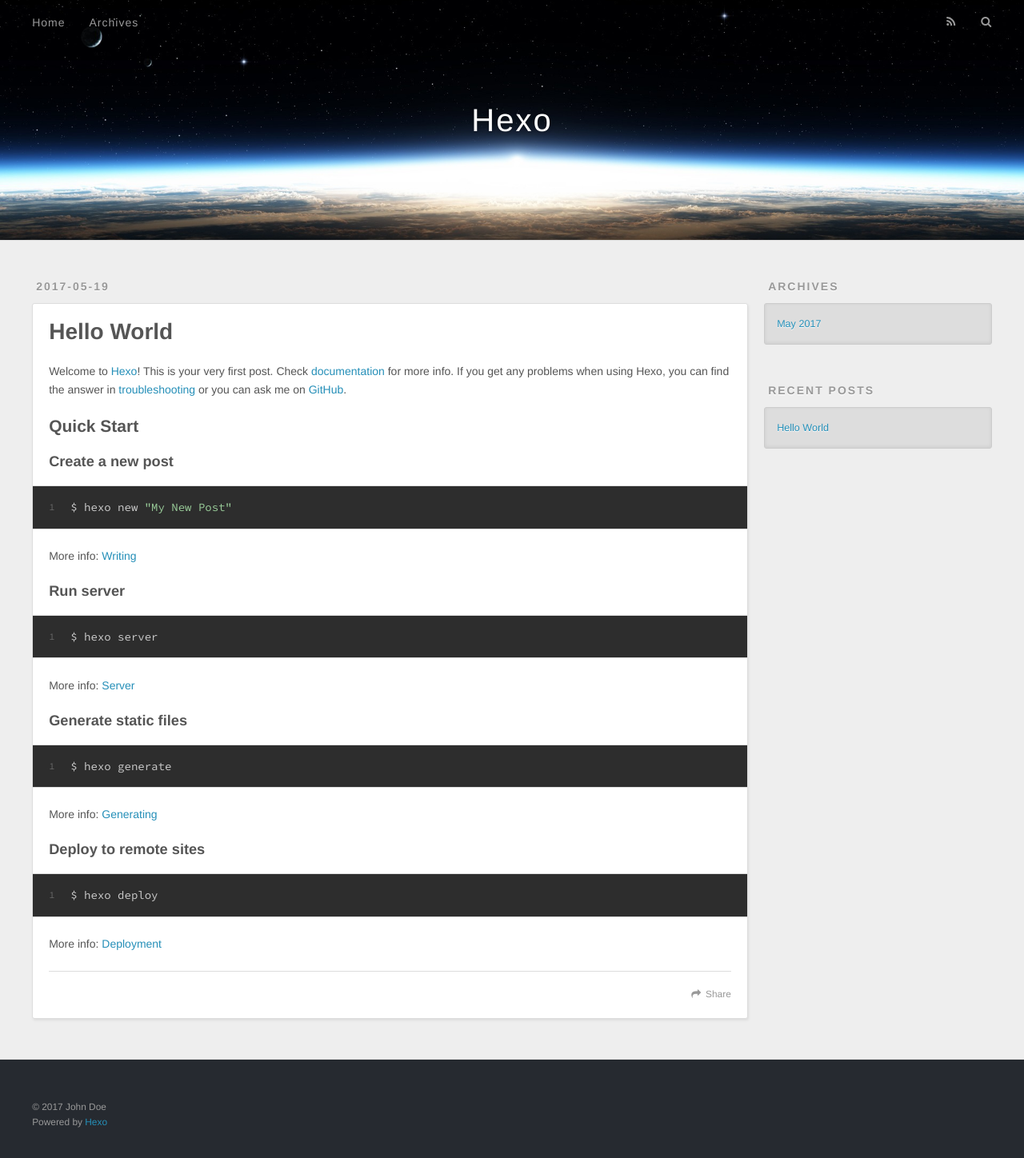
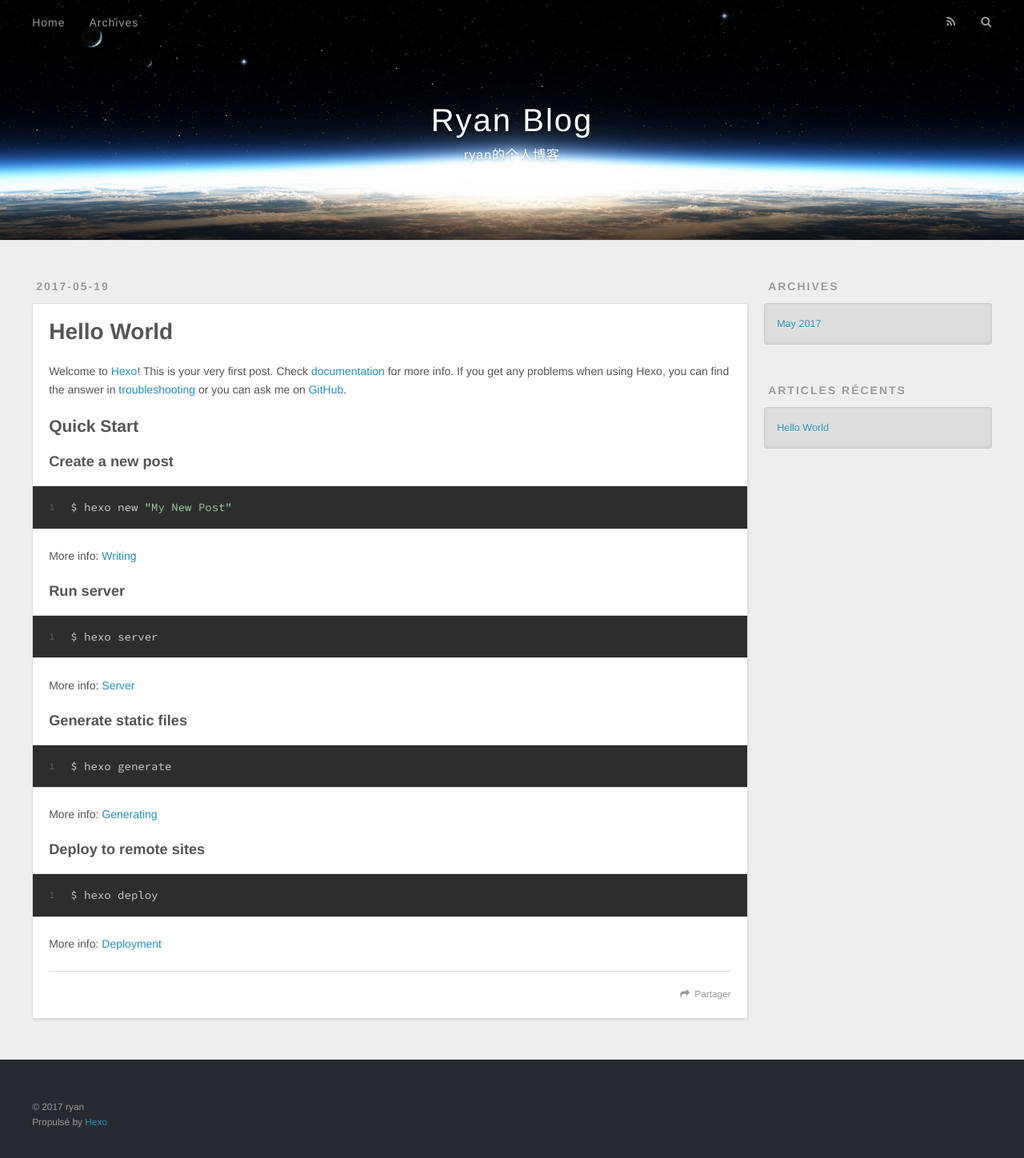
Before and after one commit to sunryan/sunryan.github.io, a plain HTML site: page index.html in a window 1280 px wide. Shown: the whole page at 80% size. Drawn offline with nearby package versions, Linux system fonts and the light colour scheme.

Commit message:
Site updated: 2017-05-19 15:03:50

```diff
--- a/index.html
+++ b/index.html
@@ -3,16 +3,16 @@
 <head>
   <meta charset="utf-8">
 
-  <title>Hexo</title>
+  <title>Ryan Blog</title>
   <meta name="viewport" content="width=device-width, initial-scale=1, maximum-scale=1">
   <meta property="og:type" content="website">
-<meta property="og:title" content="Hexo">
-<meta property="og:url" content="http://yoursite.com/index.html">
-<meta property="og:site_name" content="Hexo">
+<meta property="og:title" content="Ryan Blog">
+<meta property="og:url" content="https://sunryan.github.io/index.html">
+<meta property="og:site_name" content="Ryan Blog">
 <meta name="twitter:card" content="summary">
-<meta name="twitter:title" content="Hexo">
+<meta name="twitter:title" content="Ryan Blog">
 
-    <link rel="alternate" href="/atom.xml" title="Hexo" type="application/atom+xml">
+    <link rel="alternate" href="/atom.xml" title="Ryan Blog" type="application/atom+xml">
 
 
     <link rel="icon" href="/favicon.png">
@@ -33,8 +33,12 @@
   <div id="header-outer" class="outer">
     <div id="header-title" class="inner">
       <h1 id="logo-wrap">
-        <a href="/" id="logo">Hexo</a>
+        <a href="/" id="logo">Ryan Blog</a>
       </h1>
+
+        <h2 id="subtitle-wrap">
+          <a href="/" id="subtitle">ryan的个人博客</a>
+        </h2>
 
     </div>
     <div id="header-inner" class="inner">
@@ -48,12 +52,12 @@
       </nav>
       <nav id="sub-nav">
 
-          <a id="nav-rss-link" class="nav-icon" href="/atom.xml" title="RSS Feed"></a>
+          <a id="nav-rss-link" class="nav-icon" href="/atom.xml" title="Flux RSS"></a>
 
-        <a id="nav-search-btn" class="nav-icon" title="Search"></a>
+        <a id="nav-search-btn" class="nav-icon" title="Rechercher"></a>
       </nav>
       <div id="search-form-wrap">
-        <form action="//google.com/search" method="get" accept-charset="UTF-8" class="search-form"><input type="search" name="q" class="search-form-input" placeholder="Search"><button type="submit" class="search-form-submit">&#xF002;</button><input type="hidden" name="sitesearch" value="http://yoursite.com"></form>
+        <form action="//google.com/search" method="get" accept-charset="UTF-8" class="search-form"><input type="search" name="q" class="search-form-input" placeholder="Search"><button type="submit" class="search-form-submit">&#xF002;</button><input type="hidden" name="sitesearch" value="https://sunryan.github.io"></form>
       </div>
     </div>
   </div>
@@ -96,7 +100,7 @@
 
     </div>
     <footer class="article-footer">
-      <a data-url="http://yoursite.com/2017/05/19/hello-world/" data-id="cj2vg8mxs0000u4mewnvgqatg" class="article-share-link">Share</a>
+      <a data-url="https://sunryan.github.io/2017/05/19/hello-world/" data-id="cj2vi1c8400005kmegodk14z8" class="article-share-link">Partager</a>
 
 
     </footer>
@@ -131,7 +135,7 @@
 
 
   <div class="widget-wrap">
-    <h3 class="widget-title">Recent Posts</h3>
+    <h3 class="widget-title">Articles récents</h3>
     <div class="widget">
       <ul>
 
@@ -151,8 +155,8 @@
 
   <div class="outer">
     <div id="footer-info" class="inner">
-      &copy; 2017 John Doe<br>
-      Powered by <a href="http://hexo.io/" target="_blank">Hexo</a>
+      &copy; 2017 ryan<br>
+      Propulsé by <a href="http://hexo.io/" target="_blank">Hexo</a>
     </div>
   </div>
 </footer>
```
Also changed, not shown: 2017/05/19/hello-world/index.html (+16 -12 lines), archives/2017/05/index.html (+17 -13 lines), archives/2017/index.html (+17 -13 lines), archives/index.html (+17 -13 lines).
